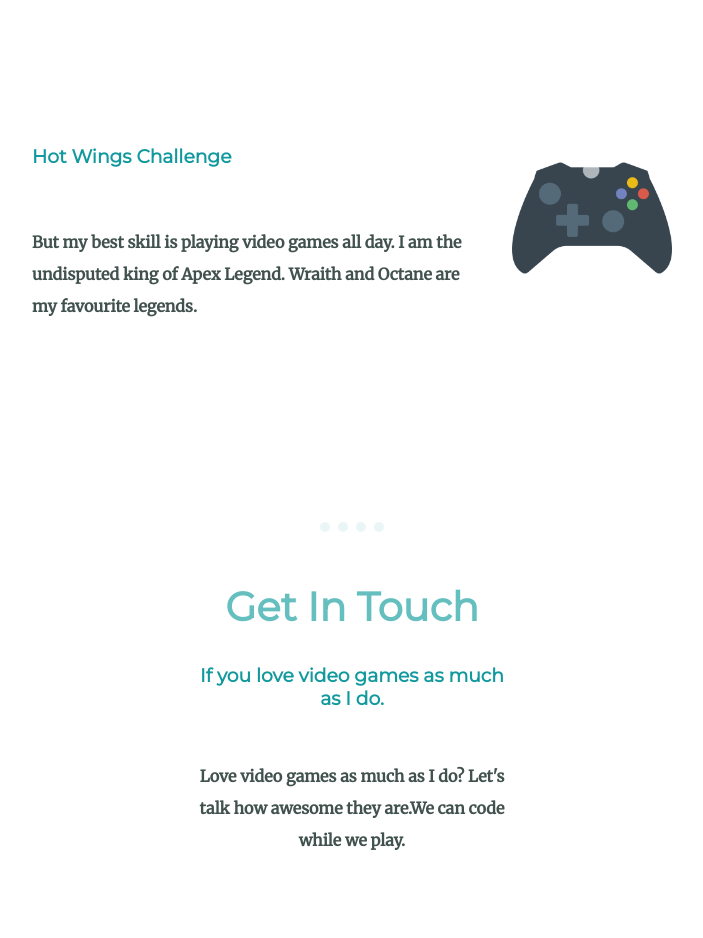
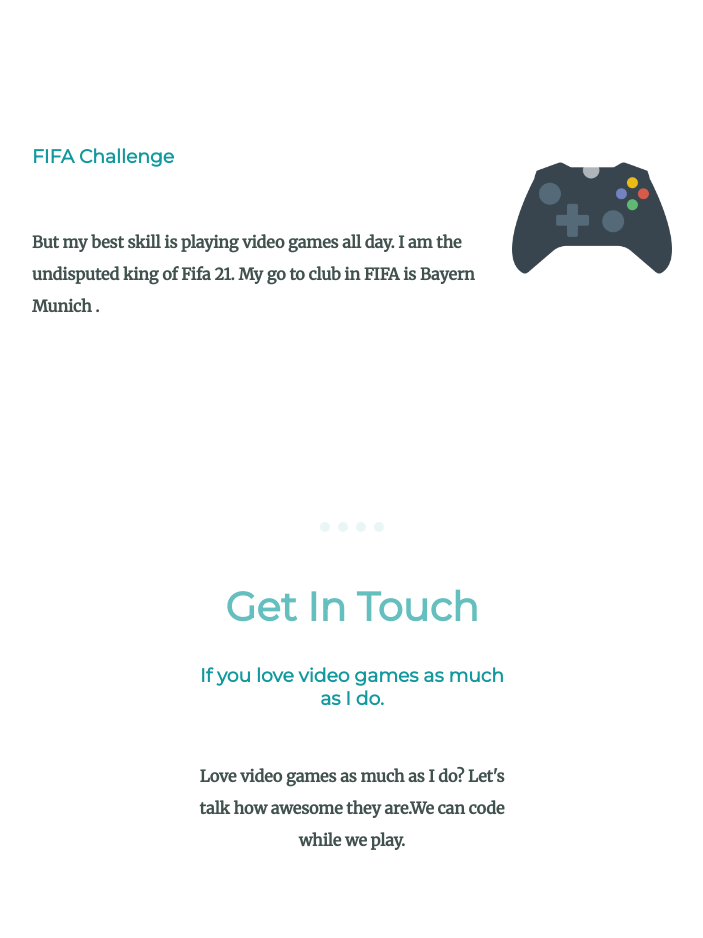
Before and after one commit to namikazi25/cv, a plain HTML site: page index.html in a window 1280 px wide. Shown: the part 1840-2778 px from the top of the page, without its empty margins (288-991 px from the left). Drawn offline with Linux system fonts and the light colour scheme.

Commit message:
Update index.html

```diff
--- a/index.html
+++ b/index.html
@@ -35,8 +35,8 @@
       </div>
       <div class="skill-row2">
         <img class="chillies" src="images/game-controller.png" alt="controller-image">
-        <h3>Hot Wings Challenge</h3>
-        <p>But my best skill is playing video games all day. I am the undisputed king of Apex Legend. Wraith and Octane are my favourite legends.</p>
+        <h3>FIFA Challenge</h3>
+        <p>But my best skill is playing video games all day. I am the undisputed king of Fifa 21. My go to club in FIFA is Bayern Munich .</p>
       </div>
     </div>
     <hr>
```
